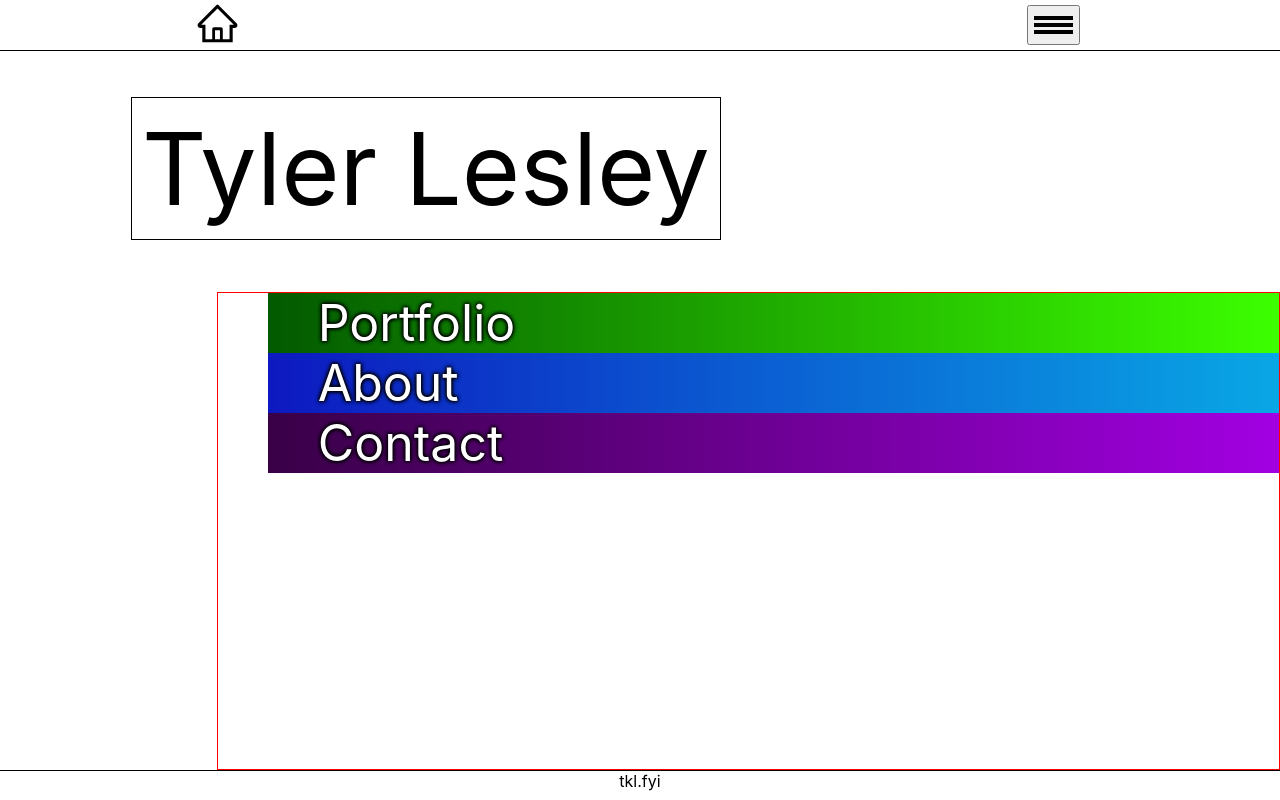
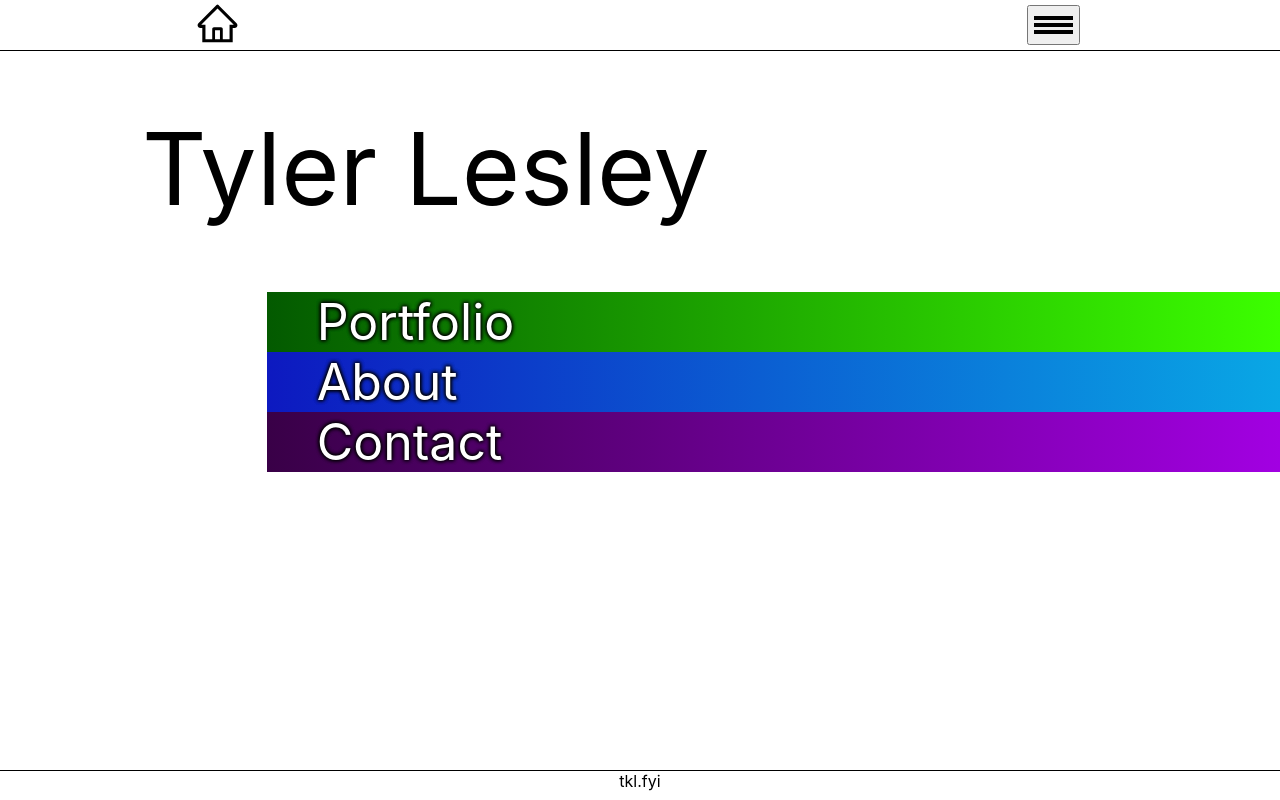
Before and after one commit to tklesley/tklesley.github.io, a React (Create React App) app in the folder portfolio/: page / in a window 1280 px wide. Built offline with nearby package versions, Linux system fonts and the light colour scheme.

Commit message:
Removed Borders for Deployment Tests

```diff
--- a/portfolio/src/pages/landing/landing.css
+++ b/portfolio/src/pages/landing/landing.css
@@ -15,14 +15,12 @@
     grid-area: name;
     font-size: 100px;
     padding: 10px;
-    border: 1px solid black;
     justify-self: center;
     align-self: center;
 }
 
 .sections-container {
     grid-area: sections;
-    border: 1px solid red;
 }
 
 .tabs {
```
Also changed, not shown: 1 other file (tests, documents, lock files or other folders).
